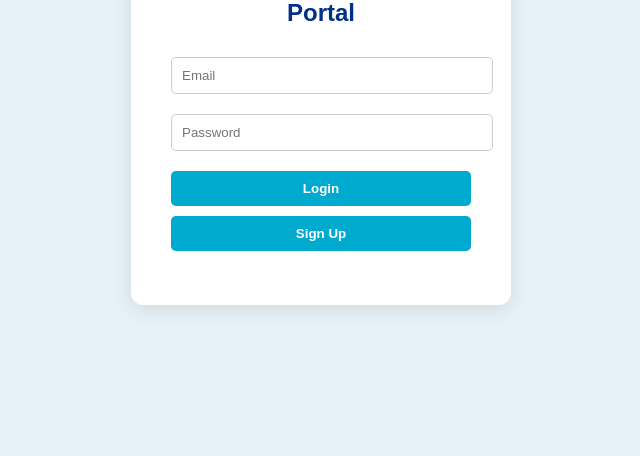
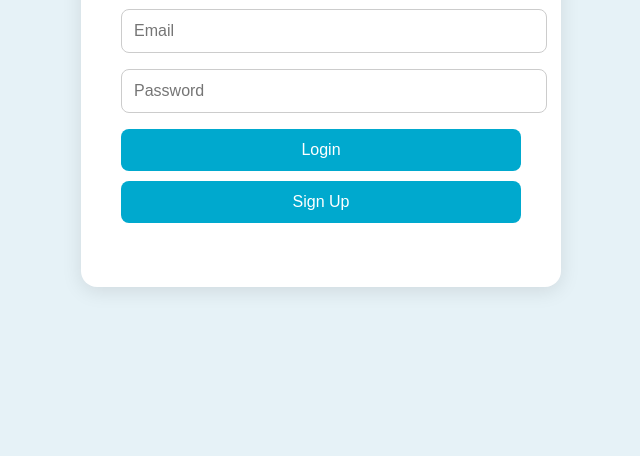
Before and after one commit to santiagobestard/GOSHPORTAL, a plain HTML site: page login.html in a window 1280 px wide. Shown: the part 344-800 px from the top of the page, without its empty margins (319-959 px from the left). Drawn offline with Linux system fonts and the light colour scheme.

Commit message:
Update login.html

```diff
--- a/login.html
+++ b/login.html
@@ -1,122 +1,140 @@
 <!DOCTYPE html>
 <html lang="en">
 <head>
-  <meta charset="UTF-8">
-  <meta name="viewport" content="width=device-width, initial-scale=1.0">
-  <title>Login | GOSH ICU Portal</title>
-  <link rel="icon" href="gosh-logo.png">
+  <meta charset="UTF-8" />
+  <meta name="viewport" content="width=device-width, initial-scale=1.0"/>
+  <title>GOSH ICU Learning Portal - Login</title>
   <style>
     body {
+      background-color: #e6f2f7;
+      font-family: Arial, sans-serif;
+      display: flex;
+      justify-content: center;
+      align-items: center;
+      height: 100vh;
       margin: 0;
-      font-family: Arial, sans-serif;
-      background-color: #e6f2f7;
-      display: flex;
-      align-items: center;
-      justify-content: center;
-      height: 100vh;
     }
+
     .login-container {
-      background: white;
+      background-color: white;
       padding: 40px;
-      border-radius: 12px;
-      box-shadow: 0 4px 20px rgba(0, 0, 0, 0.1);
+      border-radius: 16px;
+      box-shadow: 0 4px 20px rgba(0,0,0,0.1);
+      width: 90%;
+      max-width: 400px;
       text-align: center;
-      width: 300px;
     }
+
     .login-container img {
-      height: 80px;
-      margin-bottom: 20px;
+      height: 60px;
+      margin-bottom: 10px;
     }
-    .login-container h2 {
+
+    h1 {
       color: #003087;
-      margin-bottom: 20px;
+      font-size: 22px;
+      margin-bottom: 30px;
     }
-    .login-container input {
+
+    input {
+      display: block;
       width: 100%;
-      padding: 10px;
-      margin: 10px 0;
+      padding: 12px;
+      margin-bottom: 16px;
       border: 1px solid #ccc;
-      border-radius: 5px;
+      border-radius: 8px;
+      font-size: 16px;
     }
-    .login-container button {
+
+    button {
       width: 100%;
-      padding: 10px;
+      padding: 12px;
+      font-size: 16px;
+      color: white;
       background-color: #00a9ce;
-      color: white;
       border: none;
-      border-radius: 5px;
+      border-radius: 8px;
       cursor: pointer;
-      margin-top: 10px;
-      font-weight: bold;
+      margin-bottom: 10px;
     }
-    .login-container button:hover {
-      background-color: #0093b1;
+
+    button:hover {
+      background-color: #007ea6;
     }
+
     .error {
       color: red;
-      font-size: 0.9em;
+      font-size: 14px;
+      margin-top: 10px;
     }
   </style>
-  <script src="https://www.gstatic.com/firebasejs/9.22.2/firebase-app-compat.js"></script>
-  <script src="https://www.gstatic.com/firebasejs/9.22.2/firebase-auth-compat.js"></script>
+</head>
+<body>
+  <div class="login-container">
+    <img src="gosh-logo.png" alt="GOSH Logo" />
+    <h1>GOSH ICU Learning Portal</h1>
+    <input type="email" id="email" placeholder="Email" />
+    <input type="password" id="password" placeholder="Password" />
+    <button onclick="login()">Login</button>
+    <button onclick="signup()">Sign Up</button>
+    <p id="error" class="error"></p>
+  </div>
+
+  <!-- Firebase scripts -->
+  <script src="https://www.gstatic.com/firebasejs/10.12.0/firebase-app.js"></script>
+  <script src="https://www.gstatic.com/firebasejs/10.12.0/firebase-auth.js"></script>
   <script>
     const firebaseConfig = {
-      apiKey: "AIzaSyCWIylrxyEoB65my9bAVubfNx9Y3OId-mI",
+      apiKey: "AIzaSyCWlylrxyEoB65my9bAVubfNx9Y3OId-mI",
       authDomain: "goshicu-portal.firebaseapp.com",
       projectId: "goshicu-portal",
       storageBucket: "goshicu-portal.appspot.com",
       messagingSenderId: "339833661792",
       appId: "1:339833661792:web:72ee4fcf9d8ea8bb935605"
     };
+
     firebase.initializeApp(firebaseConfig);
-  </script>
-</head>
-<body>
-  <div class="login-container">
-    <img src="gosh-logo.png" alt="GOSH Logo">
-    <h2>GOSH ICU Learning Portal</h2>
-    <input type="email" id="email" placeholder="Email">
-    <input type="password" id="password" placeholder="Password">
-    <button onclick="login()">Login</button>
-    <button onclick="signup()">Sign Up</button>
-    <p class="error" id="error-message"></p>
-  </div>
-  <script>
     const auth = firebase.auth();
 
+    function isAuthorizedEmail(email) {
+      return email.endsWith("@gosh.nhs.uk");
+    }
+
     function login() {
-      const email = document.getElementById("email").value.trim().toLowerCase();
+      const email = document.getElementById("email").value;
       const password = document.getElementById("password").value;
+      const error = document.getElementById("error");
 
-      if (!email.endsWith("@gosh.nhs.uk")) {
-        document.getElementById("error-message").innerText = "Only authorized emails are allowed.";
+      if (!isAuthorizedEmail(email)) {
+        error.textContent = "Only authorized emails are allowed.";
         return;
       }
 
       auth.signInWithEmailAndPassword(email, password)
         .then(() => {
-          window.location.href = "/GOSHPORTAL/";
+          window.location.href = "index.html"; // ✅ Correct redirect
         })
-        .catch(error => {
-          document.getElementById("error-message").innerText = error.message;
+        .catch((err) => {
+          error.textContent = err.message;
         });
     }
 
     function signup() {
-      const email = document.getElementById("email").value.trim().toLowerCase();
+      const email = document.getElementById("email").value;
       const password = document.getElementById("password").value;
+      const error = document.getElementById("error");
 
-      if (!email.endsWith("@gosh.nhs.uk")) {
-        document.getElementById("error-message").innerText = "Only authorized emails are allowed.";
+      if (!isAuthorizedEmail(email)) {
+        error.textContent = "Only authorized emails are allowed.";
         return;
       }
 
       auth.createUserWithEmailAndPassword(email, password)
         .then(() => {
-          window.location.href = "index.html";
+          window.location.href = "index.html"; // ✅ Correct redirect
         })
-        .catch(error => {
-          document.getElementById("error-message").innerText = error.message;
+        .catch((err) => {
+          error.textContent = err.message;
         });
     }
   </script>
```
